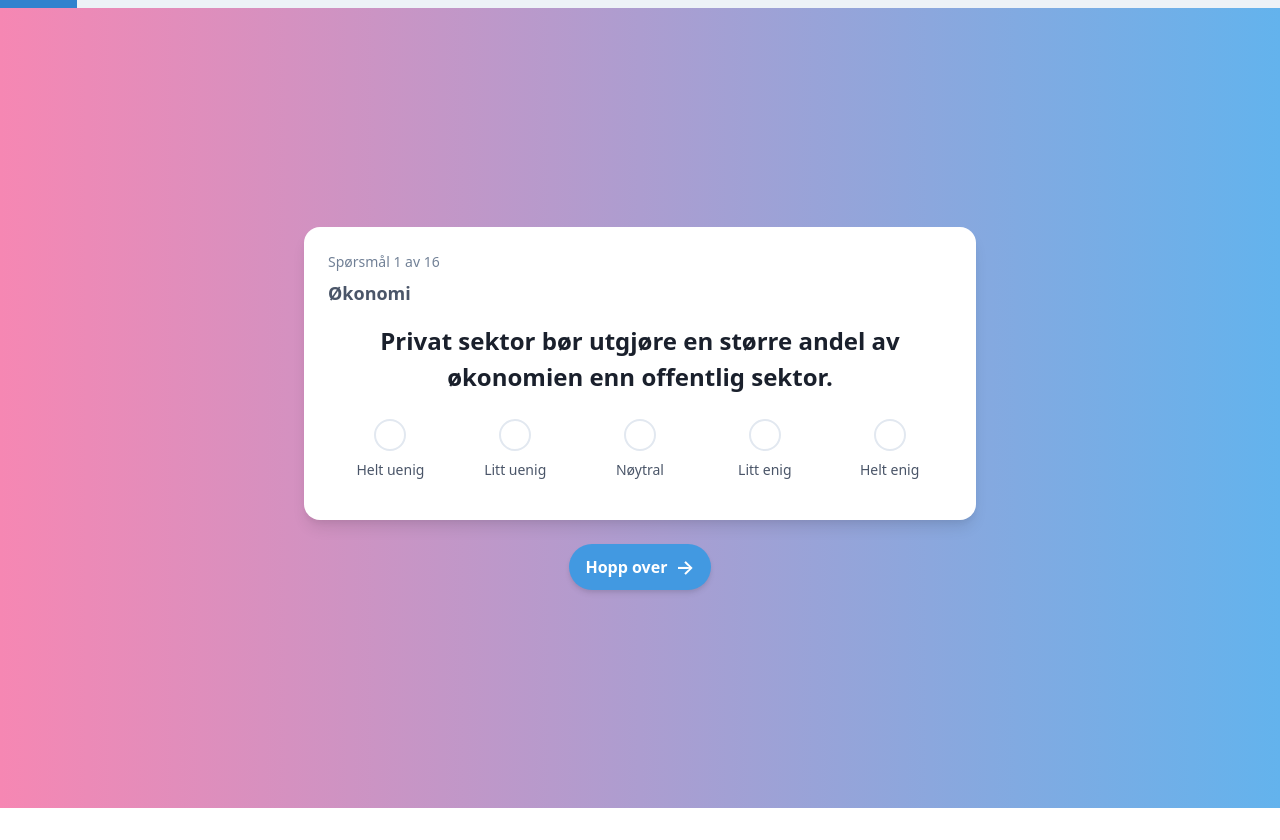
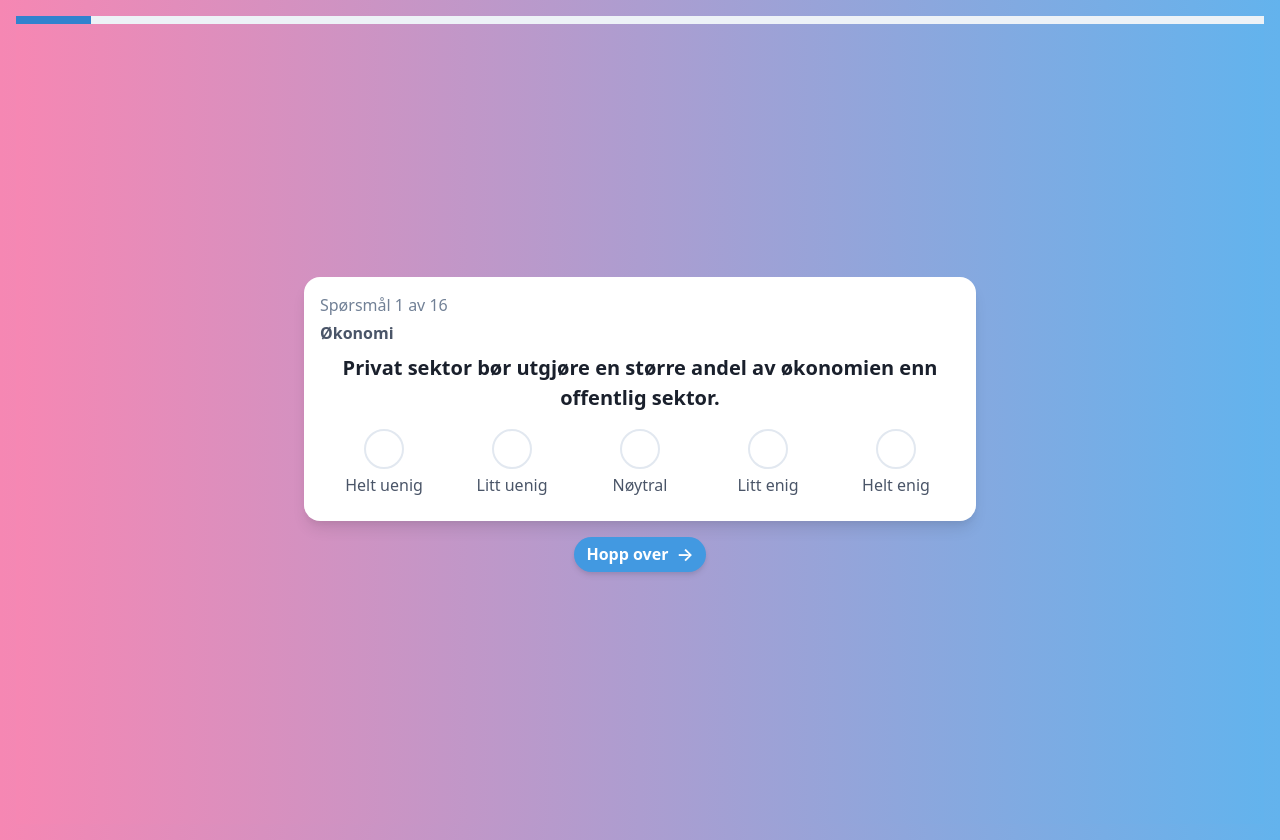
Before and after one commit to swampland/poll, a React (Create React App) app: page / in a window 1280 px wide. Both pictures are taken after a click on the button "Start". Before the commit the page ends 808 px from the top, so only its background shows below. Built offline with nearby package versions, Linux system fonts and the light colour scheme; no server answers.

Commit message:
app layout

```diff
--- a/src/App.js
+++ b/src/App.js
@@ -1,5 +1,5 @@
 import React, { useState } from "react";
-import { Helmet } from "react-helmet"; // Korrekt import av react-helmet
+import { Helmet } from "react-helmet";
 import Introduction from "./Introduction";
 import Question from "./Question";
 import Results from "./Results";
@@ -157,7 +157,7 @@ function App() {
           <title>{pageTitle}</title>
           <meta name="description" content={`Svar på spørsmål ${currentStep} i Norsk Valgomat for å finne dine politiske preferanser.`} />
         </Helmet>
-        <div className="min-h-screen bg-gradient-to-r from-pink-400 to-blue-400">
+        <div className="min-h-screen md:min-h-screen sm:h-auto bg-gradient-to-r from-pink-400 to-blue-400 p-4">
           <div className="w-full bg-gray-200 h-2">
             <div
               className="bg-blue-600 h-2"
@@ -174,8 +174,8 @@ function App() {
             currentStep={currentStep}
             totalSteps={totalSteps}
             canGoBack={currentStep > 1}
-            maxSkips={8} // Sender maks antall skips som prop
-            skipCount={skipCount} // Sender aktuell skip-teller som prop
+            maxSkips={8}
+            skipCount={skipCount}
           />
         </div>
       </>
--- a/src/Introduction.js
+++ b/src/Introduction.js
@@ -2,14 +2,14 @@ import React from "react";
 
 function Introduction({ onStart }) {
   return (
-    <div className="flex flex-col items-center justify-center min-h-screen bg-gradient-to-r from-pink-400 to-blue-400 p-4">
-      <h1 className="text-3xl font-bold text-white mb-6 text-center">Velkommen til Valgomaten for Partiguiden 2025</h1>
-      <p className="text-lg text-white mb-6 text-center max-w-md">
+    <div className="flex flex-col items-center justify-center min-h-screen md:min-h-screen sm:h-auto bg-gradient-to-r from-pink-400 to-blue-400 p-4 sm:p-2">
+      <h1 className="text-3xl sm:text-2xl font-bold text-white mb-6 sm:mb-4 text-center">Velkommen til Valgomaten for Partiguiden 2025</h1>
+      <p className="text-lg sm:text-base text-white mb-6 sm:mb-4 text-center max-w-md sm:max-w-sm">
         Finn ut hvilke partier passer best for dine politiske synspunkter. Trykk på "Start" for å begynne!
       </p>
       <button
         onClick={onStart}
-        className="px-6 py-3 bg-blue-500 text-white font-semibold rounded-full shadow-md hover:bg-blue-600 transition-colors"
+        className="px-6 sm:px-4 py-3 sm:py-2 bg-blue-500 text-white font-semibold rounded-full shadow-md hover:bg-blue-600 transition-colors"
       >
         Start
       </button>
--- a/src/Question.js
+++ b/src/Question.js
@@ -24,26 +24,26 @@ function Question({ question, answers, onAnswer, onSkip, onNext, onBack, current
 
   if (!question) {
     return (
-      <div className="flex flex-col items-center justify-center min-h-screen bg-gray-100 p-4">
-        <p className="text-lg text-red-600">En feil oppstod: Spørsmålet kunne ikke lastes.</p>
+      <div className="flex flex-col items-center justify-center min-h-screen md:min-h-screen sm:h-auto bg-gray-100 p-4 sm:p-2">
+        <p className="text-lg sm:text-base text-red-600">En feil oppstod: Spørsmålet kunne ikke lastes.</p>
       </div>
     );
   }
 
   return (
-    <div className="flex flex-col items-center justify-center min-h-screen bg-gradient-to-r from-pink-400 to-blue-400 p-4">
-      <div className="bg-white p-6 rounded-2xl shadow-lg max-w-2xl w-full min-h-[500px]"> {/* Fast minimumshøyde */}
-        <p className="text-sm text-gray-600 mb-2">
+    <div className="flex flex-col items-center justify-center min-h-screen md:min-h-screen sm:h-auto bg-gradient-to-r from-pink-400 to-blue-400 p-4 sm:p-2">
+      <div className="bg-white p-6 sm:p-4 rounded-2xl shadow-lg max-w-2xl w-full min-h-[500px] sm:min-h-[400px]">
+        <p className="text-sm sm:text-base text-gray-600 mb-2 sm:mb-1">
           Spørsmål {currentStep} av {totalSteps}
         </p>
-        <p className="text-lg font-semibold text-gray-700 mb-4">{question.category}</p>
-        <h2 className="text-2xl font-bold text-gray-900 mb-6 text-center">
+        <p className="text-lg sm:text-base font-semibold text-gray-700 mb-4 sm:mb-2">{question.category}</p>
+        <h2 className="text-2xl sm:text-xl font-bold text-gray-900 mb-6 sm:mb-4 text-center">
           {question.text}
         </h2>
         <div className="flex flex-col items-center">
           {/* Låste radioknapper og tekstetiketter sammen i en fleksibel rad */}
           <div className="w-full flex flex-col items-center">
-            <div className="flex flex-row justify-between w-full mb-4">
+            <div className="flex flex-row justify-between w-full mb-4 sm:mb-2">
               {question.options.map((option) => (
                 <div key={option.id} className="flex flex-col items-center flex-1">
                   <input
@@ -52,13 +52,13 @@ function Question({ question, answers, onAnswer, onSkip, onNext, onBack, current
                     value={option.value}
                     checked={selectedOption === option.value}
                     onChange={() => handleSelect(option.value)}
-                    className={`w-8 h-8 border-2 border-gray-300 rounded-full appearance-none focus:outline-none focus:ring-2 focus:ring-blue-500 cursor-pointer ${
+                    className={`w-8 sm:w-10 h-8 sm:h-10 border-2 border-gray-300 rounded-full appearance-none focus:outline-none focus:ring-2 focus:ring-blue-500 cursor-pointer ${
                       selectedOption === option.value ? "border-blue-600 bg-blue-600" : ""
                     }`}
                   />
                   <label
                     onClick={() => handleSelect(option.value)}
-                    className={`mt-2 text-center cursor-pointer hover:text-blue-600 text-sm text-gray-700 font-medium ${
+                    className={`mt-2 sm:mt-1 text-center cursor-pointer hover:text-blue-600 text-sm sm:text-base text-gray-700 font-medium ${
                       selectedOption === option.value ? "text-blue-600 font-semibold" : ""
                     }`}
                   >
@@ -72,41 +72,41 @@ function Question({ question, answers, onAnswer, onSkip, onNext, onBack, current
           {selectedOption !== null && (
             <button
               onClick={handleClear}
-              className="mt-4 px-4 py-2 bg-gray-200 text-gray-800 font-semibold rounded-full shadow-md hover:bg-gray-300 transition-colors"
+              className="mt-4 sm:mt-2 px-4 sm:px-3 py-2 sm:py-1 bg-gray-200 text-gray-800 font-semibold rounded-full shadow-md hover:bg-gray-300 transition-colors"
             >
               Fjern valg
             </button>
           )}
         </div>
       </div>
-      <div className="mt-6 flex space-x-4">
+      <div className="mt-6 sm:mt-4 flex flex-col sm:flex-row space-y-4 sm:space-y-0 sm:space-x-4">
         {canGoBack && (
           <button
             onClick={onBack}
-            className="flex items-center px-4 py-2 bg-gray-200 text-gray-800 font-semibold rounded-full shadow-md hover:bg-gray-300 transition-colors"
+            className="flex items-center px-4 sm:px-3 py-2 sm:py-1 bg-gray-200 text-gray-800 font-semibold rounded-full shadow-md hover:bg-gray-300 transition-colors w-full sm:w-auto"
           >
-            <span className="mr-2 text-xl">←</span>
+            <span className="mr-2 text-xl sm:text-lg">←</span>
             Tilbake
           </button>
         )}
         {selectedOption !== null ? (
           <button
             onClick={onNext}
-            className="flex items-center px-4 py-2 bg-blue-500 text-white font-semibold rounded-full shadow-md hover:bg-blue-600 transition-colors"
+            className="flex items-center px-4 sm:px-3 py-2 sm:py-1 bg-blue-500 text-white font-semibold rounded-full shadow-md hover:bg-blue-600 transition-colors w-full sm:w-auto"
           >
             Neste
-            <span className="ml-2 text-xl">→</span>
+            <span className="ml-2 text-xl sm:text-lg">→</span>
           </button>
         ) : (
           <button
             onClick={onSkip}
-            disabled={skipCount >= maxSkips} // Deaktiver "Hopp over" når maks skips er nådd
-            className={`flex items-center px-4 py-2 bg-blue-500 text-white font-semibold rounded-full shadow-md hover:bg-blue-600 transition-colors ${
+            disabled={skipCount >= maxSkips}
+            className={`flex items-center px-4 sm:px-3 py-2 sm:py-1 bg-blue-500 text-white font-semibold rounded-full shadow-md hover:bg-blue-600 transition-colors w-full sm:w-auto ${
               skipCount >= maxSkips ? "opacity-50 cursor-not-allowed" : ""
             }`}
           >
             Hopp over
-            <span className="ml-2 text-xl">→</span>
+            <span className="ml-2 text-xl sm:text-lg">→</span>
           </button>
         )}
       </div>
--- a/src/Results.js
+++ b/src/Results.js
@@ -11,6 +11,7 @@ const firebaseConfig = {
   storageBucket: process.env.REACT_APP_STORAGE_BUCKET,
   messagingSenderId: process.env.REACT_APP_MESSAGING_SENDER_ID,
   appId: process.env.REACT_APP_APP_ID,
+  measurementId: process.env.REACT_APP_MEASUREMENT_ID
 };
 
 const app = initializeApp(firebaseConfig);
@@ -54,52 +55,50 @@ function Results({ results, answers, onRestart, totalSteps }) {
   };
 
   return (
-    <div className="flex flex-col items-center justify-center min-h-screen bg-gray-100 p-4">
-      <h2 className="text-3xl font-bold text-gray-800 mb-6 text-center">
-        Din politiske tilhørighet
-      </h2>
-      <div className="text-center max-w-lg w-full">
-        <p className="text-lg text-gray-600 mb-4">
+    <div className="flex flex-col items-center justify-center min-h-screen md:min-h-screen sm:h-auto bg-gray-100 p-4 sm:p-2">
+      <div className="bg-white p-6 sm:p-4 rounded-2xl shadow-lg max-w-2xl w-full">
+        <h1 className="text-3xl sm:text-2xl font-bold text-gray-900 mb-6 sm:mb-4 text-center">Din politiske tilhørighet</h1>
+        <p className="text-lg sm:text-base text-gray-600 mb-6 sm:mb-4 text-center">
           Her er en rangert oversikt over hvordan dine svar samsvarer med partiene:
         </p>
+        <ul className="space-y-4 sm:space-y-2">
           {results.length > 0 ? (
-          <ul className="space-y-4">
-            {results.map((result, index) => (
+            results.map((result, index) => (
               <li
                 key={result.code}
-                className={`flex items-center p-2 rounded-md shadow-sm text-gray-800 ${getScoreColor(result.score)}`}
+                className={`flex flex-col sm:flex-row items-center sm:items-start p-2 sm:p-3 rounded-md shadow-sm text-gray-800 ${getScoreColor(result.score)}`}
               >
-                <span className="w-12 font-semibold text-right mr-4">{index + 1}.</span>
-                <div className="flex-1">
-                  <span className="font-semibold">{parties[result.code].name}</span>
-                  <div className="w-full bg-gray-200 h-4 mt-1 rounded-full">
+                <span className="w-12 sm:w-16 font-semibold text-right mr-2 sm:mr-4 mb-2 sm:mb-0">{index + 1}.</span>
+                <div className="flex-1 w-full sm:w-auto">
+                  <span className="font-semibold block sm:inline">{parties[result.code].name}</span>
+                  <div className="w-full bg-gray-200 h-4 mt-1 sm:mt-2 rounded-full">
                     <div
                       className={`h-4 rounded-full ${result.score >= 80 ? "bg-green-500" : result.score >= 50 ? "bg-yellow-500" : "bg-red-500"}`}
                       style={{ width: `${result.score}%` }}
                     ></div>
                   </div>
+                  <span className="block sm:inline sm:ml-4 text-gray-600 text-right sm:text-left">{result.score}%</span>
                 </div>
-                <span className="w-16 text-gray-600 text-right">{result.score}%</span>
               </li>
-            ))}
-          </ul>
+            ))
           ) : (
-          <p className="text-lg text-gray-600">
+            <p className="text-lg sm:text-base text-gray-600 text-center">
               Ingen partier matchet dine svar fullstendig.
             </p>
           )}
-      </div>
+        </ul>
         {submitted && (
-        <p className="mt-6 text-green-600 font-semibold">
+          <p className="mt-6 sm:mt-4 text-green-600 font-semibold text-center">
             Takk for at du deltok! Dine svar er registrert.
           </p>
         )}
         <button
           onClick={onRestart}
-        className="mt-8 px-6 py-3 bg-blue-600 text-white font-semibold rounded-lg shadow-md hover:bg-blue-700 transition-colors"
+          className="mt-8 sm:mt-6 px-6 sm:px-4 py-3 sm:py-2 bg-blue-600 text-white font-semibold rounded-full shadow-md hover:bg-blue-700 transition-colors w-full sm:w-auto"
         >
           Start på nytt
         </button>
+      </div>
     </div>
   );
 }
```
Also changed, not shown: public/logo.png, public/manifest.json. Lines whose indentation alone changed are shown as unchanged.
